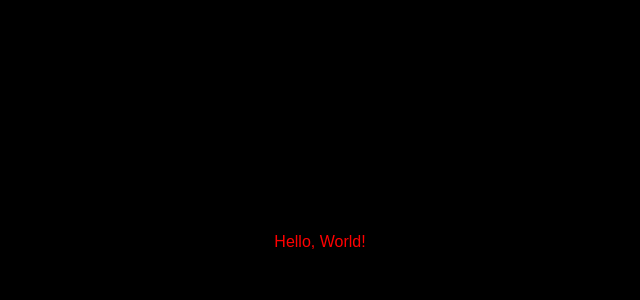
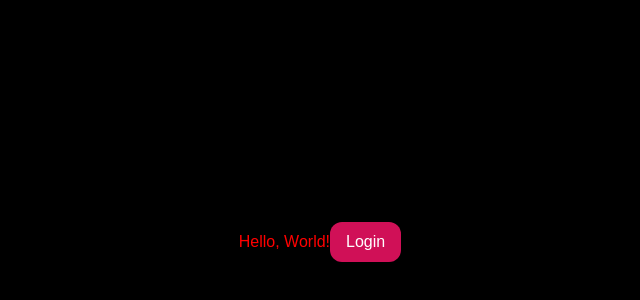
Before and after one commit to bbabdibakas/minix_frontend, a React app: page / in a window 1280 px wide. Shown: the part 158-458 px from the top of the page, without its empty margins (320-960 px from the left). Built offline with nearby package versions, Linux system fonts and the light colour scheme.

Commit message:
feat: added ui kit AppButton

```diff
--- a/src/app/App.tsx
+++ b/src/app/App.tsx
@@ -1,4 +1,5 @@
 import * as styles from './App.module.scss'
+import {AppButton} from "shared/ui/AppButton/AppButton";
 
 const App = () => {
     return (
@@ -6,6 +7,9 @@ const App = () => {
             <div className="container">
                 <p className={styles.text}>
                     Hello, World!
+                    <AppButton onClick={() => alert("Hello")}>
+                        Login
+                    </AppButton>
                 </p>
             </div>
         </div>
--- a/src/app/styles/variables.scss
+++ b/src/app/styles/variables.scss
@@ -9,4 +9,9 @@
   //colors
   --app-bg-color: #000;
   --primary-color: #fff;
+  --highlight-color: #D01057;
+
+  //sizes
+  --border-padding: 8px 16px;
+  --border-radius: 12px;
 }
--- /dev/null
+++ b/src/shared/ui/AppButton/AppButton.module.scss
@@ -0,0 +1,17 @@
+.AppButton {
+  background: var(--highlight-color);
+  border: none;
+  font: var(--font-m);
+  padding: var(--border-padding);
+  border-radius: var(--border-radius);
+  color: var(--primary-color);
+  transition: all 0.2s ease;
+
+  &:active {
+    transform: scale(0.9);
+  }
+
+  &:focus-visible {
+    outline: 1px solid var(--primary-color);
+  }
+}
--- /dev/null
+++ b/src/shared/ui/AppButton/AppButton.tsx
@@ -0,0 +1,24 @@
+import {ButtonHTMLAttributes} from 'react'
+import * as styles from './AppButton.module.scss'
+
+interface AppButtonProps extends ButtonHTMLAttributes<HTMLButtonElement> {
+    className?: string
+}
+
+export const AppButton = (props: AppButtonProps) => {
+    const {
+        children,
+        className,
+        ...otherProps
+    } = props
+
+    return (
+        <button
+            type="button"
+            className={`${styles.AppButton} ${className}`}
+            {...otherProps}
+        >
+            {children}
+        </button>
+    )
+}
--- a/webpack.config.ts
+++ b/webpack.config.ts
@@ -10,8 +10,10 @@ interface Env {
 
 export default (env: Env) => {
     const mode = env.mode || 'development';
-    const isDev = env.mode === 'development';
+    const isDev = mode === 'development';
 
+
+    console.log(mode);
     return {
         mode: mode,
         entry: path.resolve(__dirname, 'src', 'index.tsx'),
```
